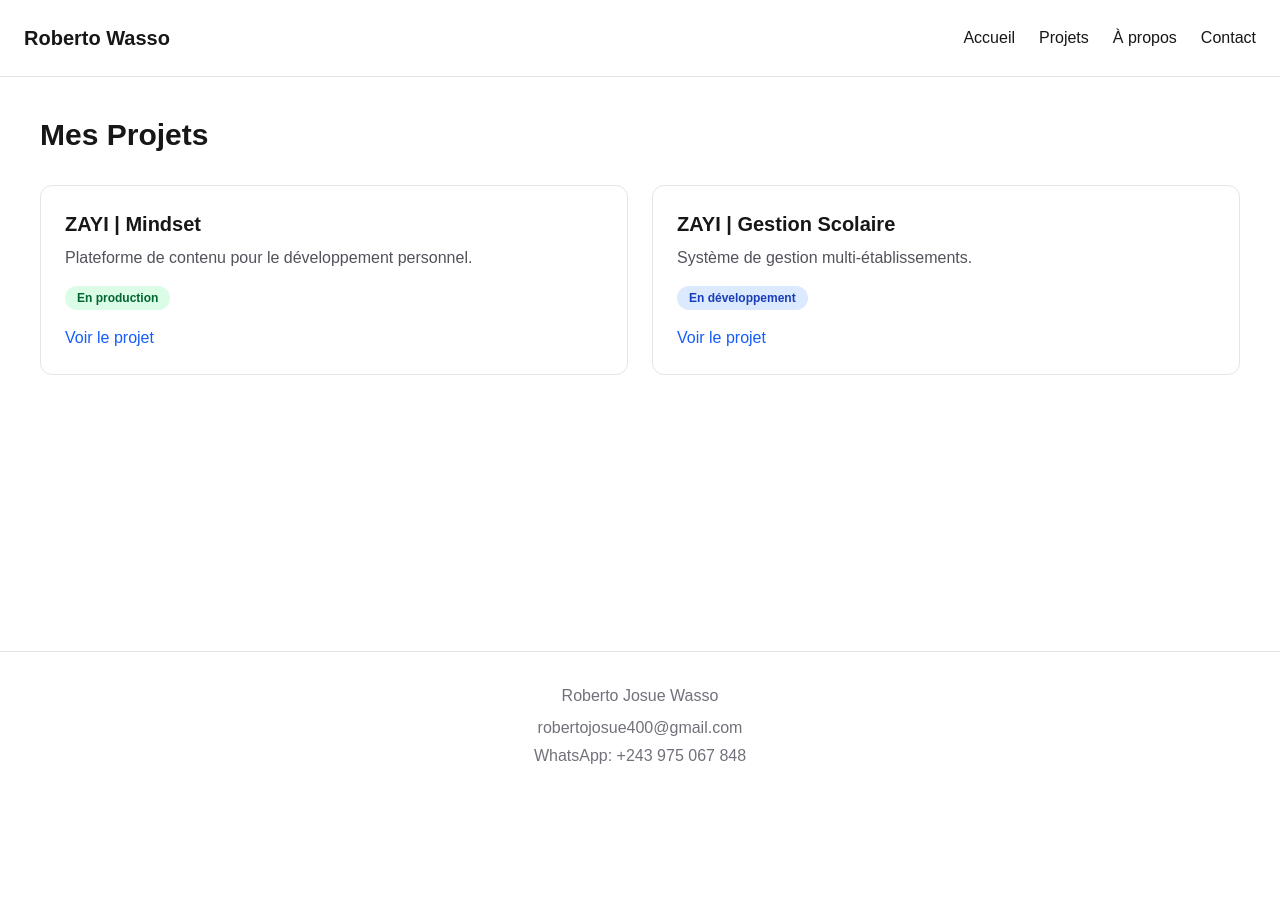
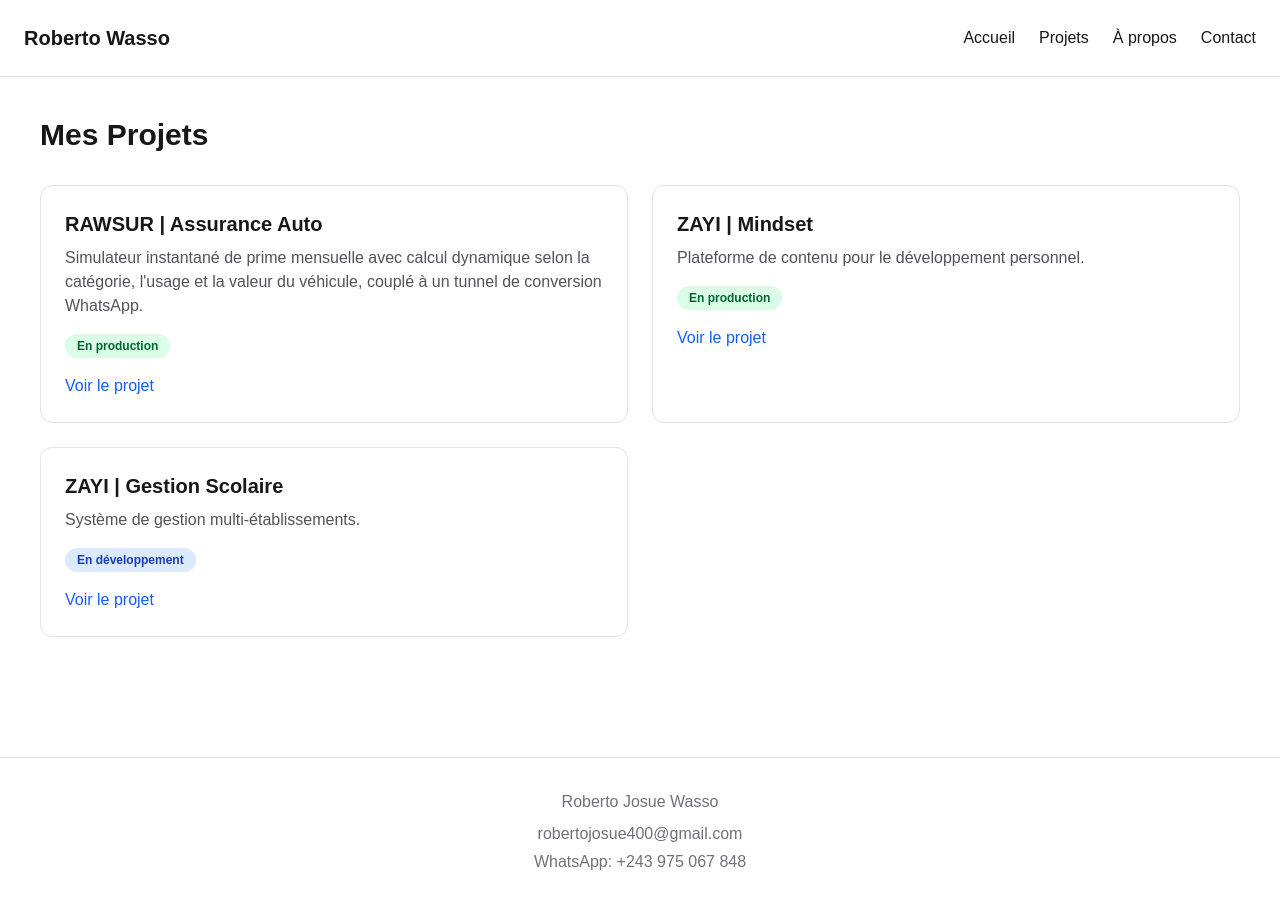
Before and after one commit to RobertoJos/roberto-wasso, a Next.js app: page /projects in a window 1280 px wide. Before the commit the page ends 800 px from the top, so only its background shows below. Built offline with nearby package versions, Linux system fonts and the light colour scheme.

Commit message:
feat: new projet added on my projects

```diff
--- a/app/projects/page.tsx
+++ b/app/projects/page.tsx
@@ -7,6 +7,13 @@ export default function ProjectsPage() {
 
       {/* C'est ici que tu appelles ta machine (ton composant) */}
       <div className="grid gap-6 md:grid-cols-2">
+        <ProjectCard
+         title="RAWSUR | Assurance Auto"
+         description="Simulateur instantané de prime mensuelle avec calcul dynamique selon la catégorie, l'usage et la valeur du véhicule, couplé à un tunnel de conversion WhatsApp."
+         status="En production"
+         link="https://rawsur-simulator.vercel.app"
+        />
+
         <ProjectCard
           title="ZAYI | Mindset"
           description="Plateforme de contenu pour le développement personnel."
```
